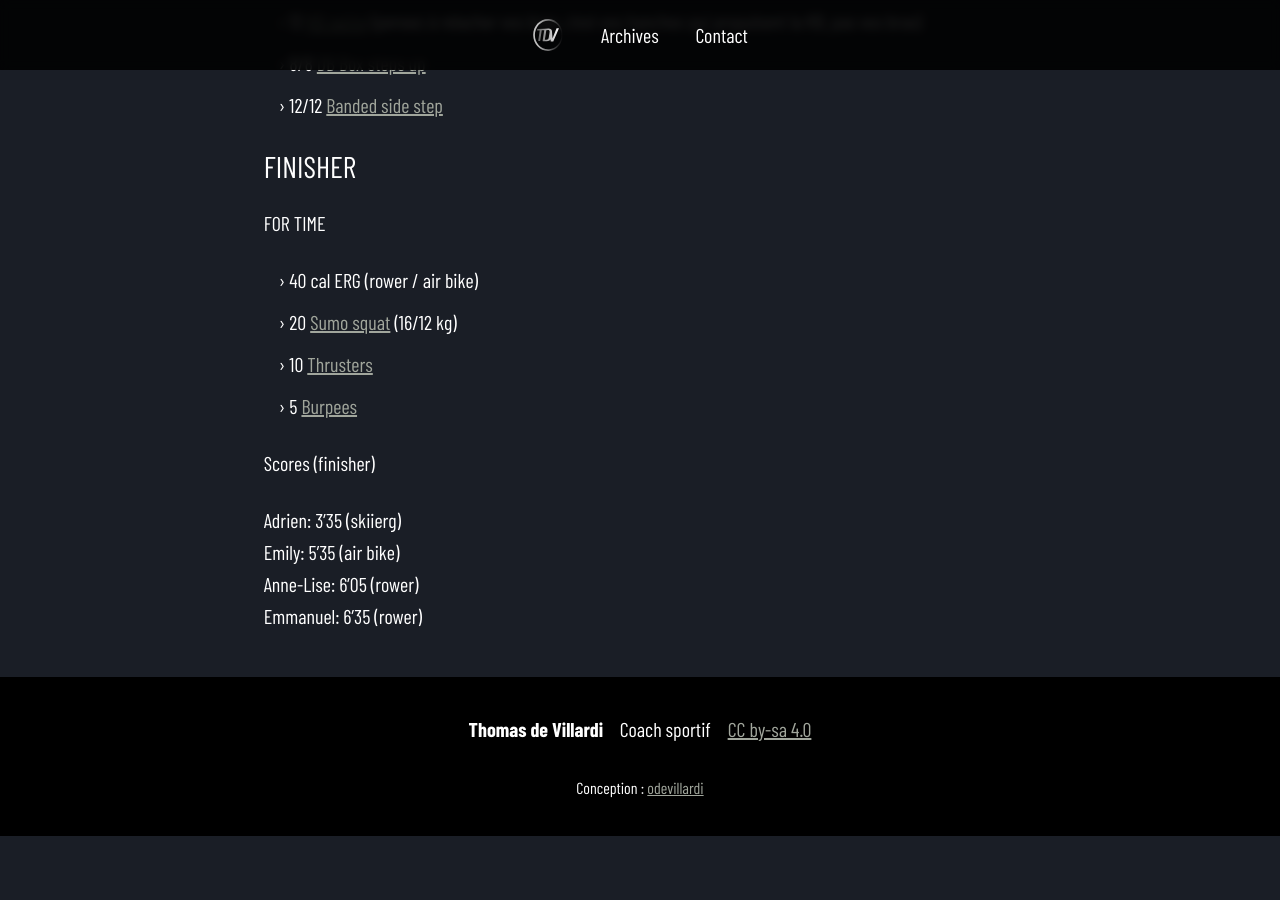
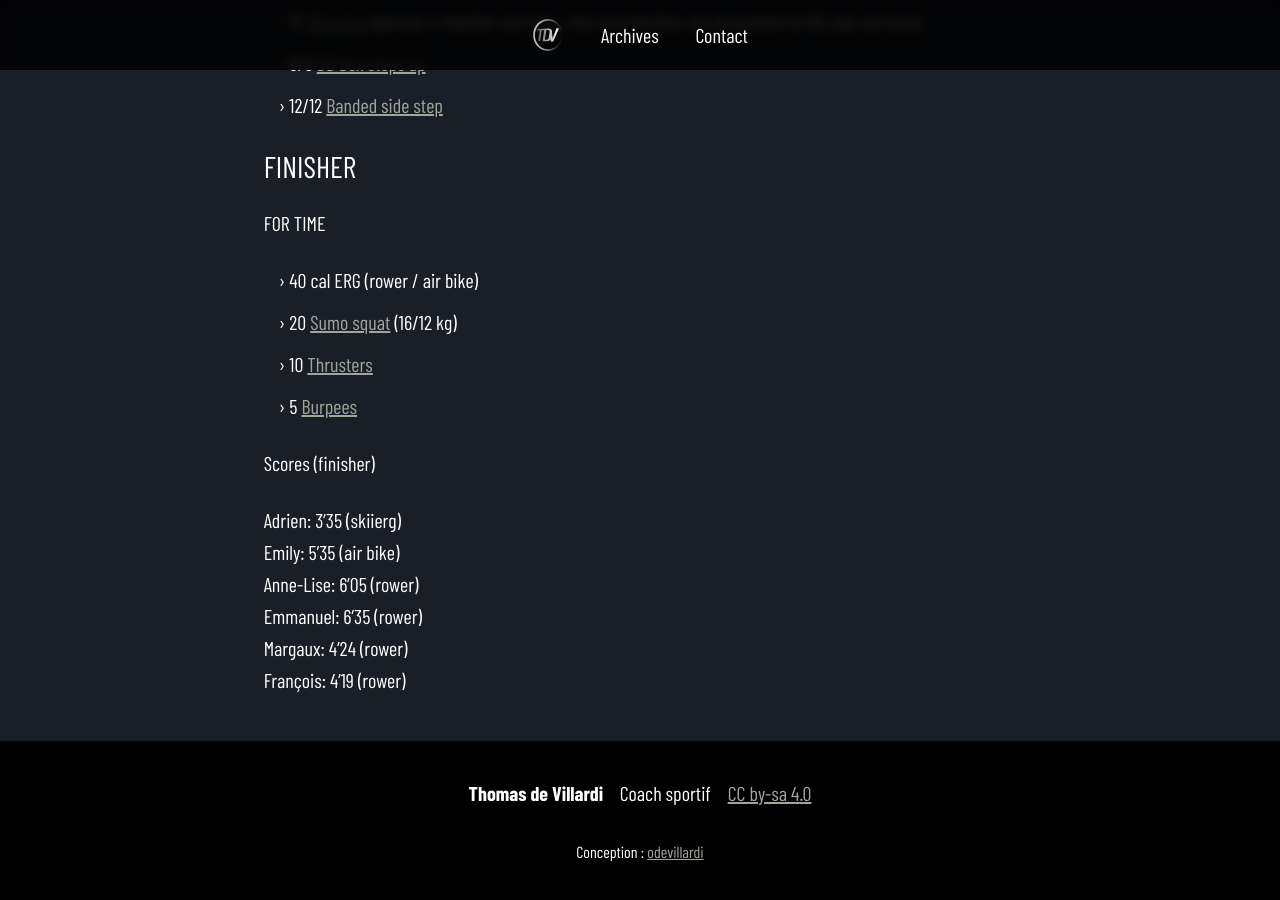
Before and after one commit to odevillardi/tdv, a Jekyll site: the page built from _posts/2023-01-06-07-ppl-leg-day.md, in a window 1280 px wide and 900 px high, scrolled down 1603 px. Built offline with Jekyll 4.4.1, drawn with Linux system fonts in a browser that asks for light colours; a script that is not in the unit is left out; before the commit the page ends 2439 px from its top, so only the background shows below that.

Commit message:
Update Journal “2023-01-06-07-ppl-leg-day”

```diff
--- a/_posts/2023-01-06-07-ppl-leg-day.md
+++ b/_posts/2023-01-06-07-ppl-leg-day.md
@@ -37,4 +37,6 @@ Scores (finisher)
 Adrien: 3'35 (skiierg)\
 Emily: 5'35 (air bike)\
 Anne-Lise: 6'05 (rower)\
-Emmanuel: 6'35 (rower)
+Emmanuel: 6'35 (rower)\
+Margaux: 4'24 (rower)\
+François: 4'19 (rower)
```
